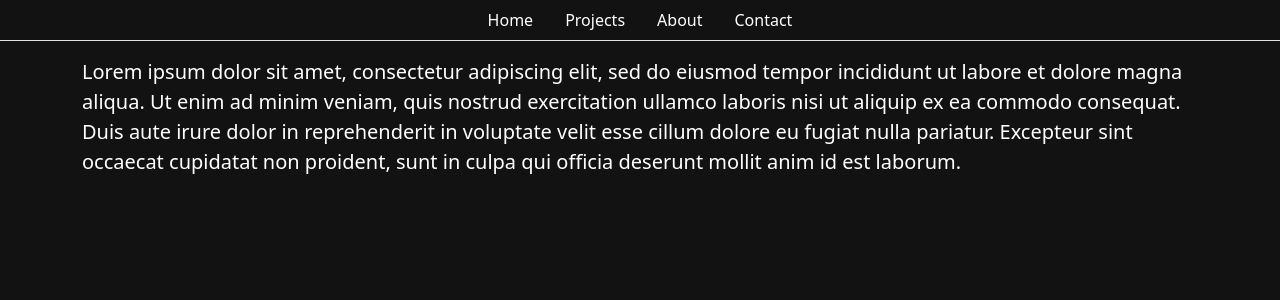
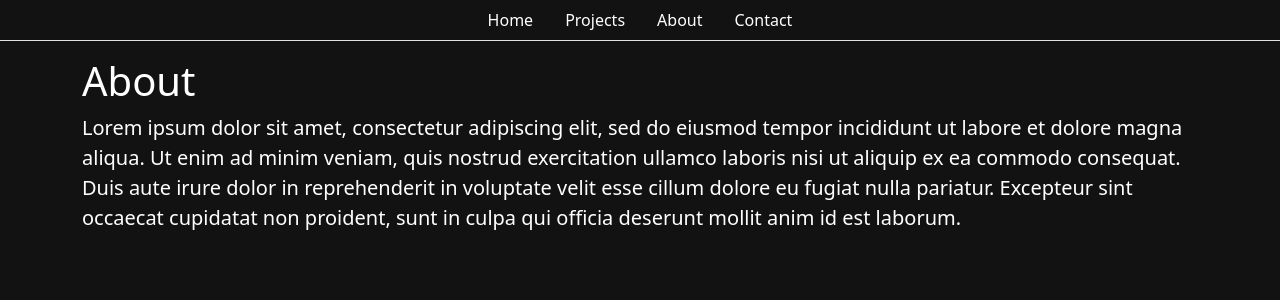
Before and after one commit to stanleyshi42/portfolio, an Angular app: page /about in a window 1280 px wide. Shown: the top 300 px of the page. Built offline with nearby package versions, Linux system fonts and the light colour scheme.

Commit message:
minor updates

```diff
--- a/src/app/about/about.component.html
+++ b/src/app/about/about.component.html
@@ -1,6 +1,7 @@
 <div class="jumbotron jumbotron-fluid">
-  <div class="container">
-    <p class="lead text-white">
+  <div class="container text-white">
+    <h1>About</h1>
+    <p class="lead">
       Lorem ipsum dolor sit amet, consectetur adipiscing elit, sed do eiusmod
       tempor incididunt ut labore et dolore magna aliqua. Ut enim ad minim
       veniam, quis nostrud exercitation ullamco laboris nisi ut aliquip ex ea
--- a/src/app/contact/contact.component.html
+++ b/src/app/contact/contact.component.html
@@ -10,11 +10,11 @@
         #name="ngModel"
       />
     </div>
-    <div class="row">
+    <div class="row mb-3">
       <input name="message" placeholder="Your Message" ngModel required />
     </div>
     <div class="row">
-      <button>Submit</button>
+      <button class="btn btn-secondary">Submit</button>
     </div>
   </form>
 </div>
--- a/src/app/home/home.component.html
+++ b/src/app/home/home.component.html
@@ -1,6 +1,7 @@
 <div class="jumbotron jumbotron-fluid">
-  <div class="container">
-    <p class="lead text-white">
+  <div class="container text-white">
+    <h1>Home</h1>
+    <p class="lead">
       Lorem ipsum dolor sit amet, consectetur adipiscing elit, sed do eiusmod
       tempor incididunt ut labore et dolore magna aliqua. Ut enim ad minim
       veniam, quis nostrud exercitation ullamco laboris nisi ut aliquip ex ea
```
